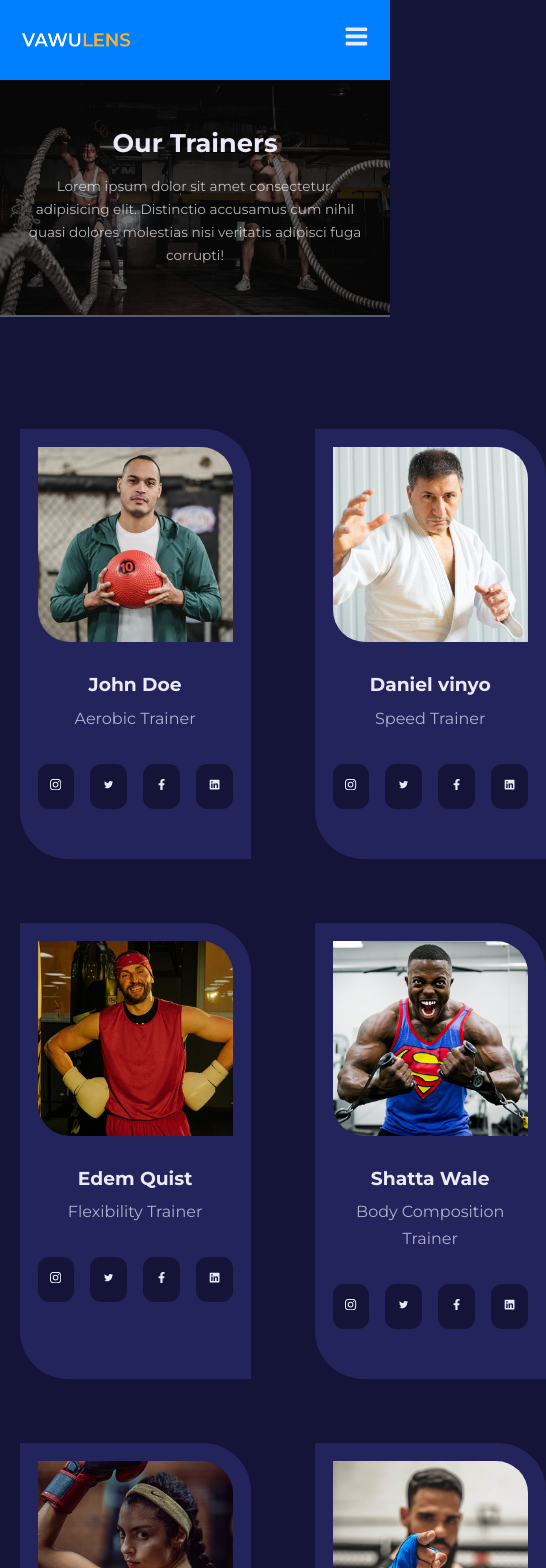
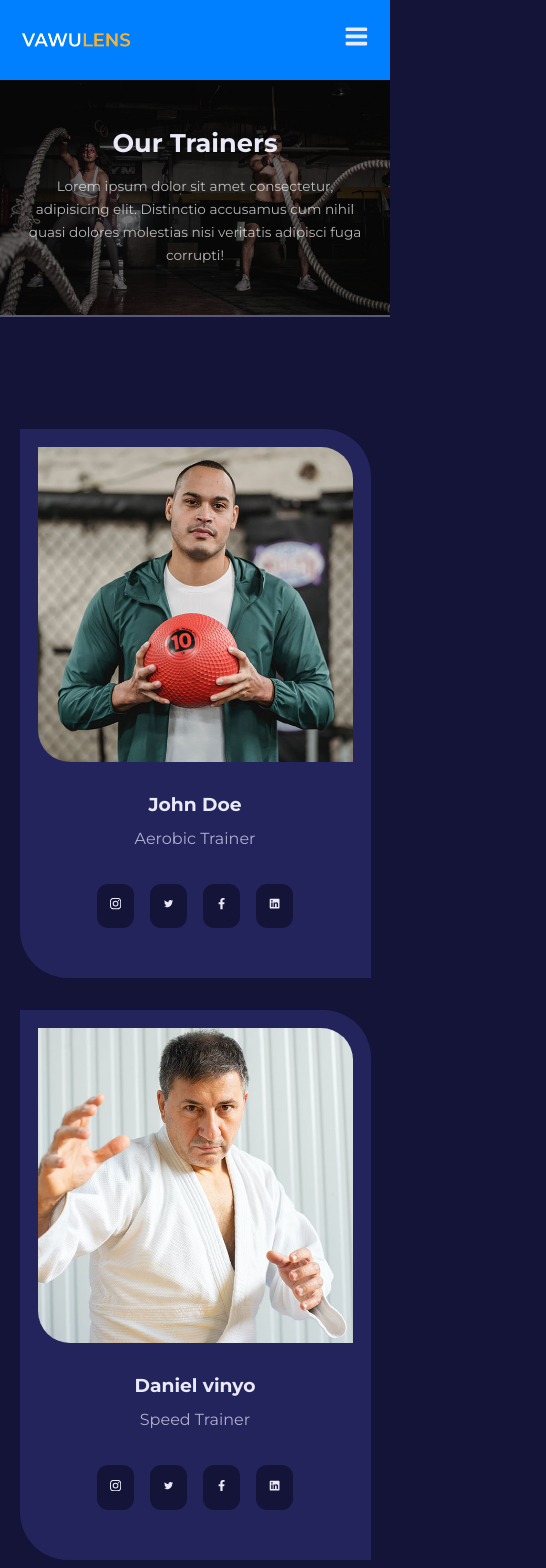
Before and after one commit to erickdc7/react-trainer-website, a React (Create React App) app: page /trainers in a window 390 px wide. Shown: the top 1568 px of the page, 546 px wide, since content can reach past the window. Built offline with nearby package versions, Linux system fonts and the light colour scheme; the HTML template or start-up script is replaced by a standard one.

Commit message:
media queries small screens trainers__container styles added in trainers.css

```diff
--- a/src/pages/trainers/trainers.css
+++ b/src/pages/trainers/trainers.css
@@ -45,10 +45,14 @@
 @media screen and (max-width: 1024px) {
   .trainers__container {
     grid-template-columns: 1fr 1fr;
-    gap: 2.5rme;
+    gap: 2.5rem;
   }
 }
 
 /* MEDIA QUERIES (small screens) */
 @media screen and (max-width: 600px) {
+  .trainers__container {
+    grid-template-columns: 1fr;
+    gap: 2rem;
+  }
 }
```
